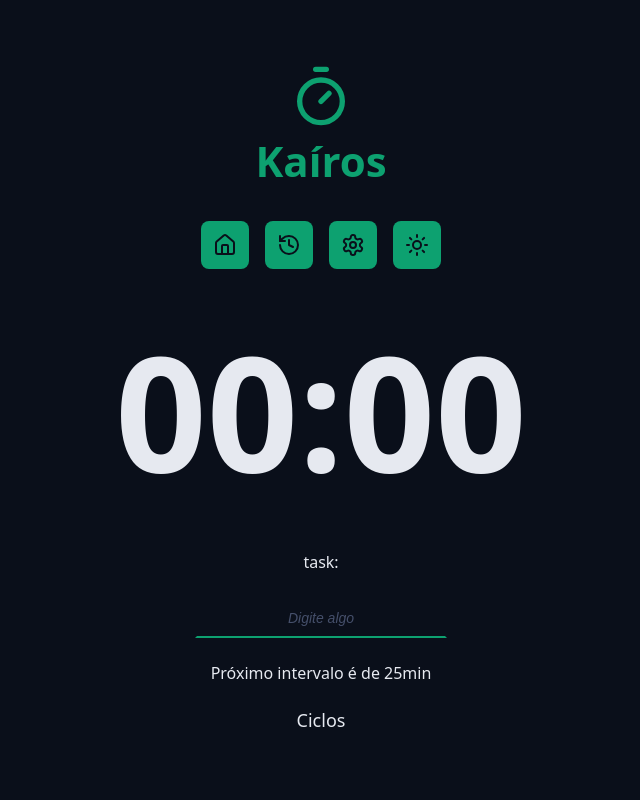
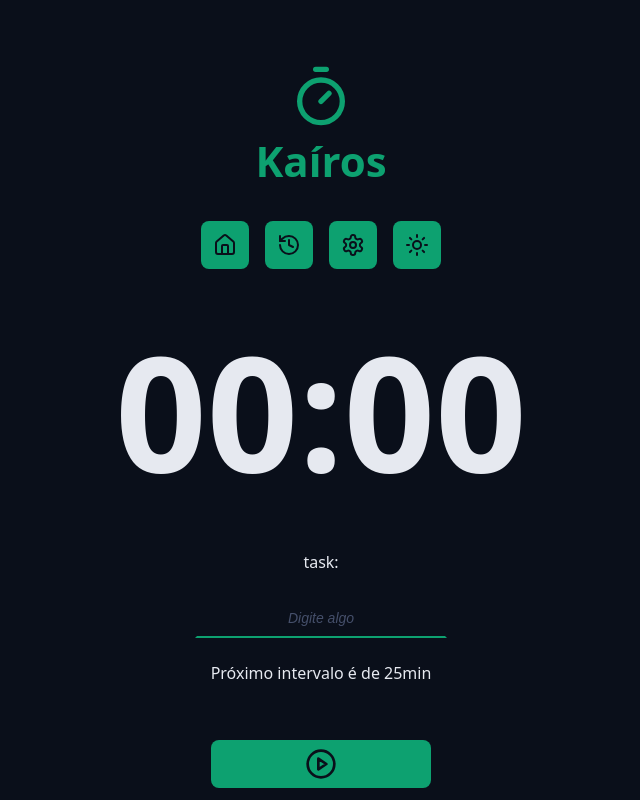
Before and after one commit to LuisAraujo-Dev/kairos-pomodoro, a React (Vite) app: page / in a window 1280 px wide. Shown: the top 800 px of the page, without its empty margins (319-959 px from the left). Built offline with nearby package versions, Linux system fonts and the light colour scheme.

Commit message:
feat: add conditional rendering to Cycle in MainForm

```diff
--- a/src/components/MainForm/index.tsx
+++ b/src/components/MainForm/index.tsx
@@ -70,9 +70,11 @@ export function MainForm() {
         <p>Próximo intervalo é de 25min</p>
       </div>
 
+      {state.currentCycle > 0 &&(
       <div className="formRow">
         <Cycles />
       </div>
+      )}
 
       <div className="formRow">
         <DefaultButton icon={<PlayCircleIcon />} color="green" />
```
